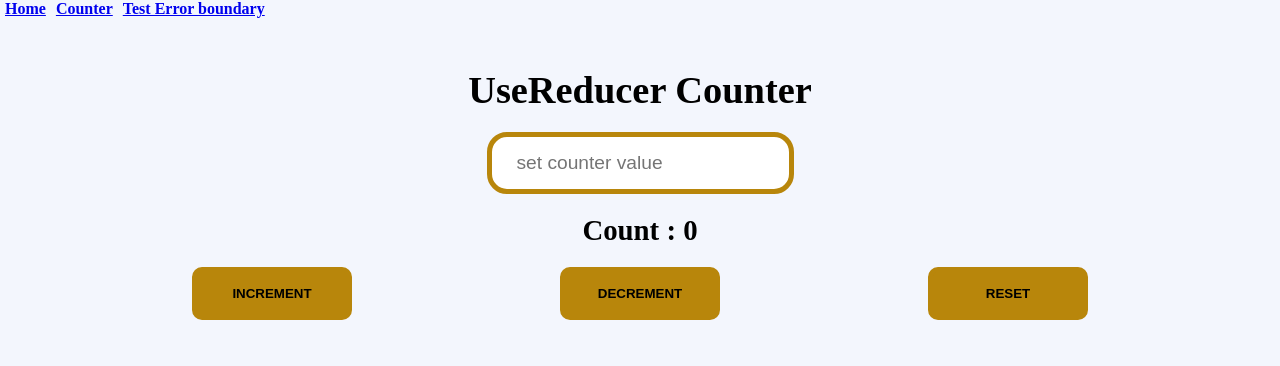
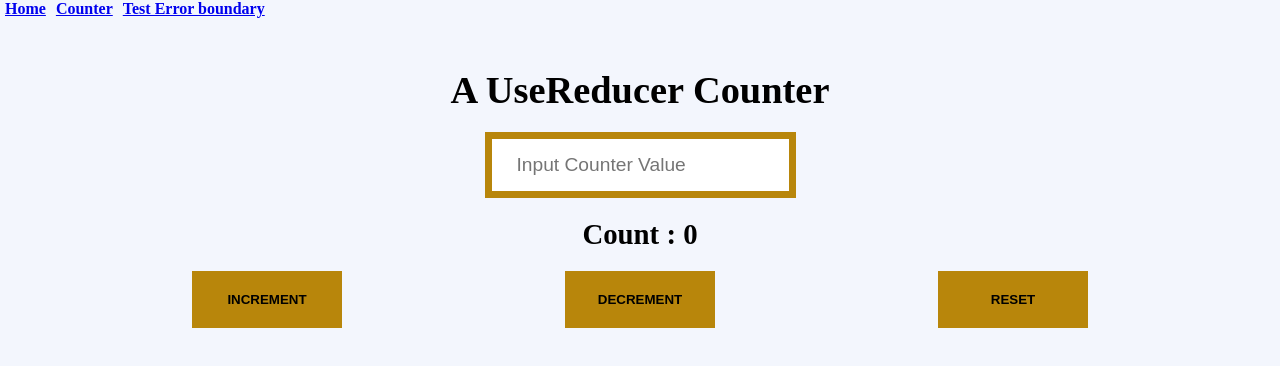
Before and after one commit to codethunderer/AltSchool-Exam-Project, a React (Create React App) app: page /Reducer in a window 1280 px wide. Shown: the top 366 px of the page. Built offline with nearby package versions, Linux system fonts and the light colour scheme.

Commit message:
5 files modified

```diff
--- a/src/components/Counter.js
+++ b/src/components/Counter.js
@@ -16,7 +16,7 @@ function Counter() {
       <div>
         <input
           type="text"
-          placeholder="Set Counter Value"
+          placeholder="Input Counter Value"
           onChange={setValue}
           onBlur={(e) => {
             e.target.value = "";
--- a/src/components/ErrorBoundary.js
+++ b/src/components/ErrorBoundary.js
@@ -22,7 +22,7 @@ class ErrorBoundary extends React.Component {
             <title>Error Boundary</title>
             <meta name="description" content="This shows the error boundary of the counter app" />
           </Helmet>
-         <div className="error-boundary">
+         <div className="errorboundary">
            <h2>Oops...Something went wrong</h2>
            <details>
             {this.state.error && this.state.error.toString()}
--- a/src/components/Reducer.js
+++ b/src/components/Reducer.js
@@ -49,11 +49,11 @@ function Reducer() {
         <meta name="description" content="reducer counter app for increment, decrement and resetting counts" />
     </Helmet>
     <div className="counter">
-      <h1>UseReducer Counter</h1>
+      <h1>A UseReducer Counter</h1>
       <div>
         <input
           type="text"
-          placeholder="set counter value"
+          placeholder="Input Counter Value"
           onChange={inputHandler}
           onBlur={(e) => {
             e.target.value = "";
--- a/src/components/TestErrorBoundary.js
+++ b/src/components/TestErrorBoundary.js
@@ -12,7 +12,7 @@ export default function TestError() {
     throw new Error("CABOOM");
   }
   return (
-    <div className="test-error">
+    <div className="test-error-boundary">
       <label>Type Bomb to test Error boundary</label>
       <input
         onChange={handleError}
--- a/src/style.css
+++ b/src/style.css
@@ -50,8 +50,8 @@ body {
   padding: 15px 25px;
   font-size: 1.2rem;
   outline: none;
-  border: 5px solid darkgoldenrod;
-  border-radius: 20px;
+  border: 7px solid darkgoldenrod;
+  border-radius: 0px;
   /* width: 60px; */
 }
 
@@ -70,12 +70,11 @@ body {
   color: black;
   font-weight: bold;
   padding: 14px 0;
-  width: 160px;
-  border: 5px solid darkgoldenrod;
-  border-radius: 10px;
-  cursor: pointer;
+  width: 150px;
+  border: 7px solid darkgoldenrod;
+  border-radius: 0px;
   height: fit-content;
-  transition: font-size 300ms ease-in-out;
+  transition: font-size 300ms ease-in-out
 }
 
 .counter button:hover {
@@ -86,7 +85,7 @@ body {
   font-size: 1.1rem;
 }
 
-.test-error {
+.test-error-boundary {
   background-color: darkgoldenrod;
   display: flex;
   flex-direction: column;
@@ -96,11 +95,11 @@ body {
   text-align: center;
   height: 100vh
 }
-.test-error label {
+.test-error-boundary label {
   font-size: 1.3rem;
   font-weight: bold;
 }
-.test-error input {
+.test-error-boundary input {
   width: 60%;
   margin: 20px ;
   padding: 20px;
@@ -111,7 +110,7 @@ body {
   border-radius: 20px;
 }
 
-.error-boundary {
+.errorboundary {
   display: grid;
   place-content: center;
   height: 100vh;
```
